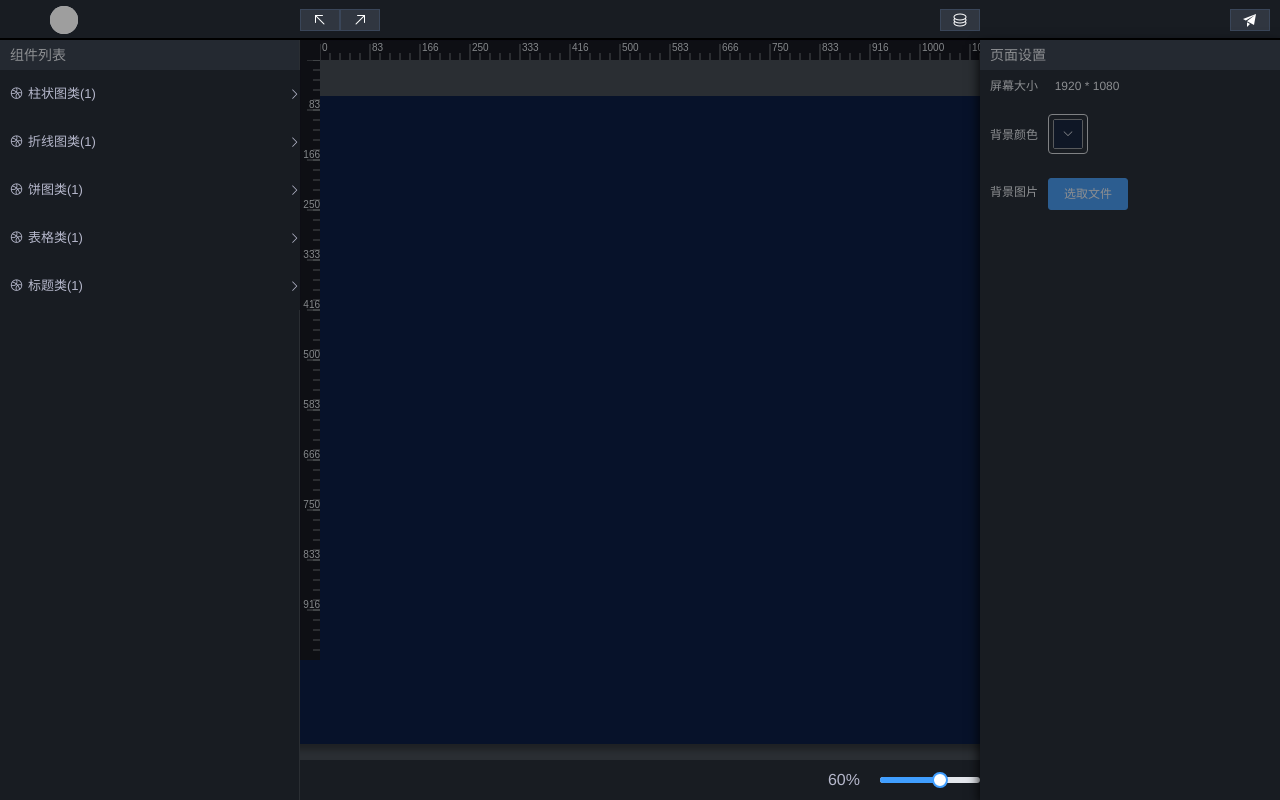
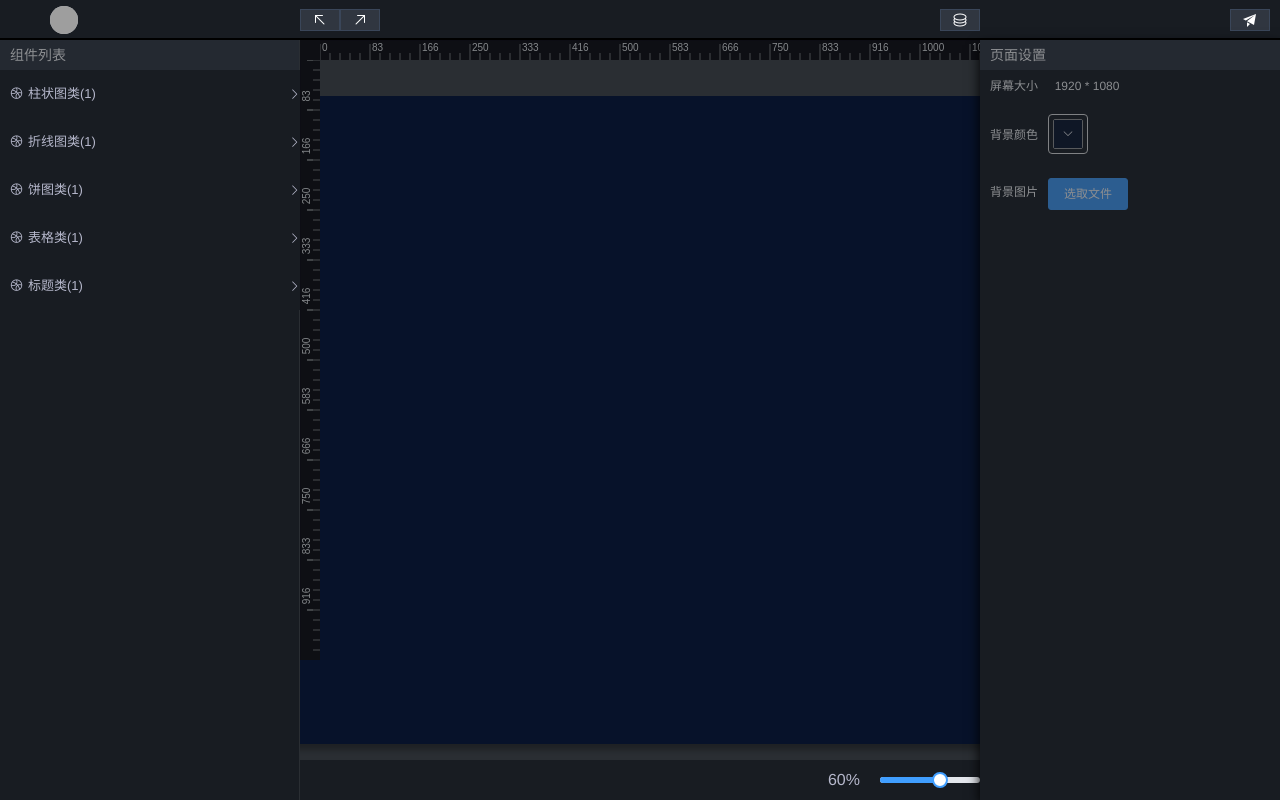
Before and after one commit to zhangyuhuihh/vue-page-produce, a Vue app: page / in a window 1280 px wide. Both pictures are taken after a click on the button "新建屏幕". Built offline with nearby package versions, Linux system fonts and the light colour scheme; grey boxes are pictures that could not be loaded.

Commit message:
纵轴刻度旋转解决

```diff
--- a/src/views/partComponent/construction/vertical_ruler.vue
+++ b/src/views/partComponent/construction/vertical_ruler.vue
@@ -129,14 +129,22 @@ export default {
         context.beginPath()
         context.fillStyle = TICKS_COLOR
         if (i % 5 === 0) {
-          context.moveTo(20, 0 + VERTICAL_TICK_SPACING * i)
+          context.moveTo(13, 0 + VERTICAL_TICK_SPACING * i)
           context.lineTo(7, 0 + VERTICAL_TICK_SPACING * i)
-          context.textAlign = 'right'
+          context.stroke()
+
+          context.save()// 记录状态
+
+          context.textAlign = 'center'
+          context.translate(10, 0 + VERTICAL_TICK_SPACING * i)
+          context.rotate(-Math.PI / 2)
           context.fillText(
             parseInt(i * degree),
-            20,
-            -2 + VERTICAL_TICK_SPACING * i
+            14,
+            0
           )
+
+          context.restore() // 旋转之后释放状态
         }
         context.moveTo(20, i * VERTICAL_TICK_SPACING)
         context.lineTo(13, i * VERTICAL_TICK_SPACING)
```
